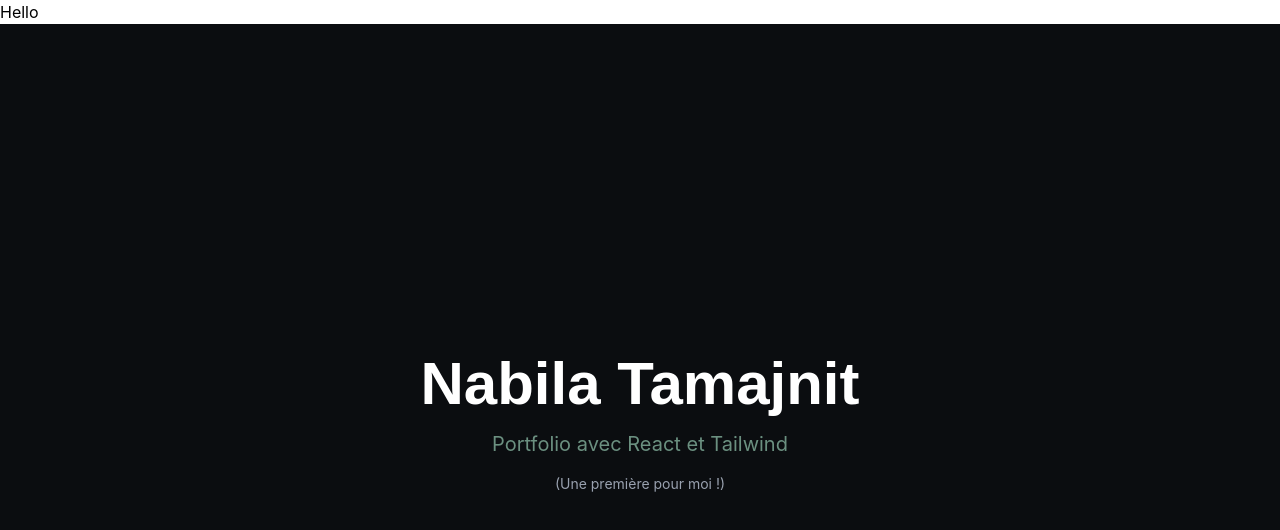
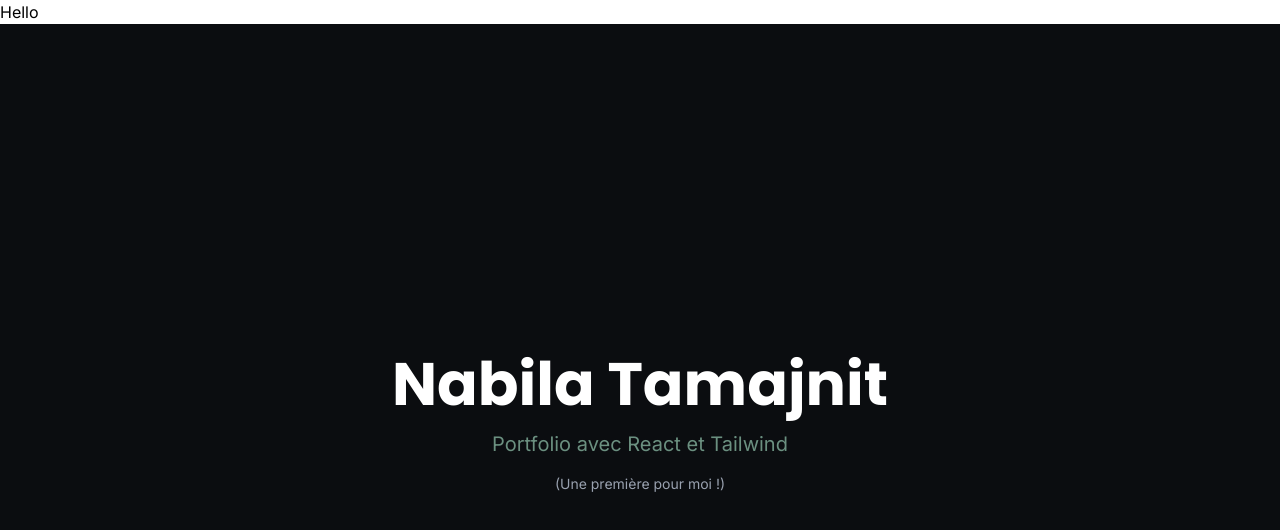
Before and after one commit to nabila-tamajnit/Portfolio, a React (Vite) app: page / in a window 1280 px wide. Shown: the top 530 px of the page. Built offline with nearby package versions, Linux system fonts and the light colour scheme.

Commit message:
Add font family

```diff
--- a/index.html
+++ b/index.html
@@ -2,8 +2,13 @@
 <html lang="fr">
   <head>
     <meta charset="UTF-8" />
-    <link rel="icon" type="image/svg+xml" href="/public/assets/logos/Logo_dualBlack.svg" />
+    <link rel="icon" type="image/svg+xml" href="/assets/logos/Logo_dualBlack.svg" />
     <meta name="viewport" content="width=device-width, initial-scale=1.0" />
+
+    <link rel="preconnect" href="https://fonts.googleapis.com">
+    <link rel="preconnect" href="https://fonts.gstatic.com" crossorigin>
+    <link href="https://fonts.googleapis.com/css2?family=Poppins:wght@300;400;500;600;700&family=Inter:wght@300;400;500;600&display=swap" rel="stylesheet">
+
     <title>Nabila Tamajnit || Web Developer</title>
   </head>
   <body>
--- a/src/styles/index.css
+++ b/src/styles/index.css
@@ -1,8 +1,5 @@
 @import "tailwindcss";
 
-@import url('https://fonts.googleapis.com/css2?family=Poppins:wght@300;400;500;600;700&family=Inter:wght@300;400;500;600&display=swap');
-
-/* Configuration du thème */
 @theme {
   /* Couleurs */
   --color-sage-green: #6B9080;
```
